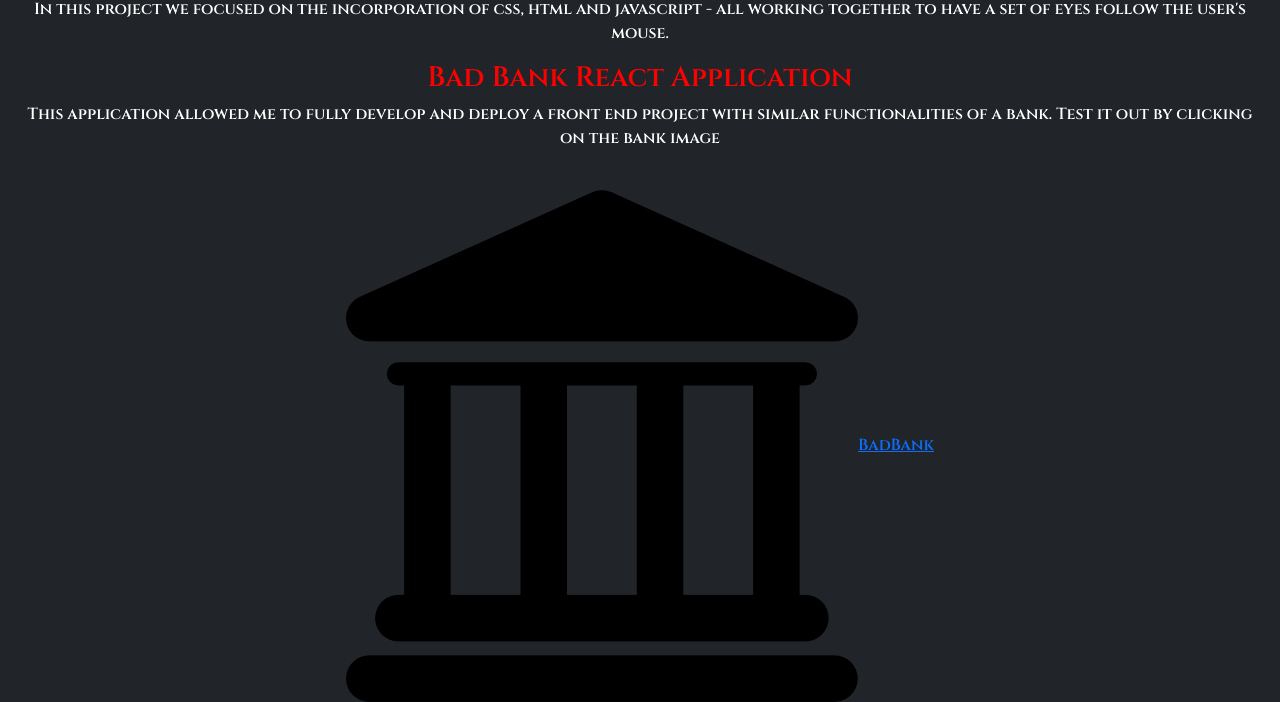
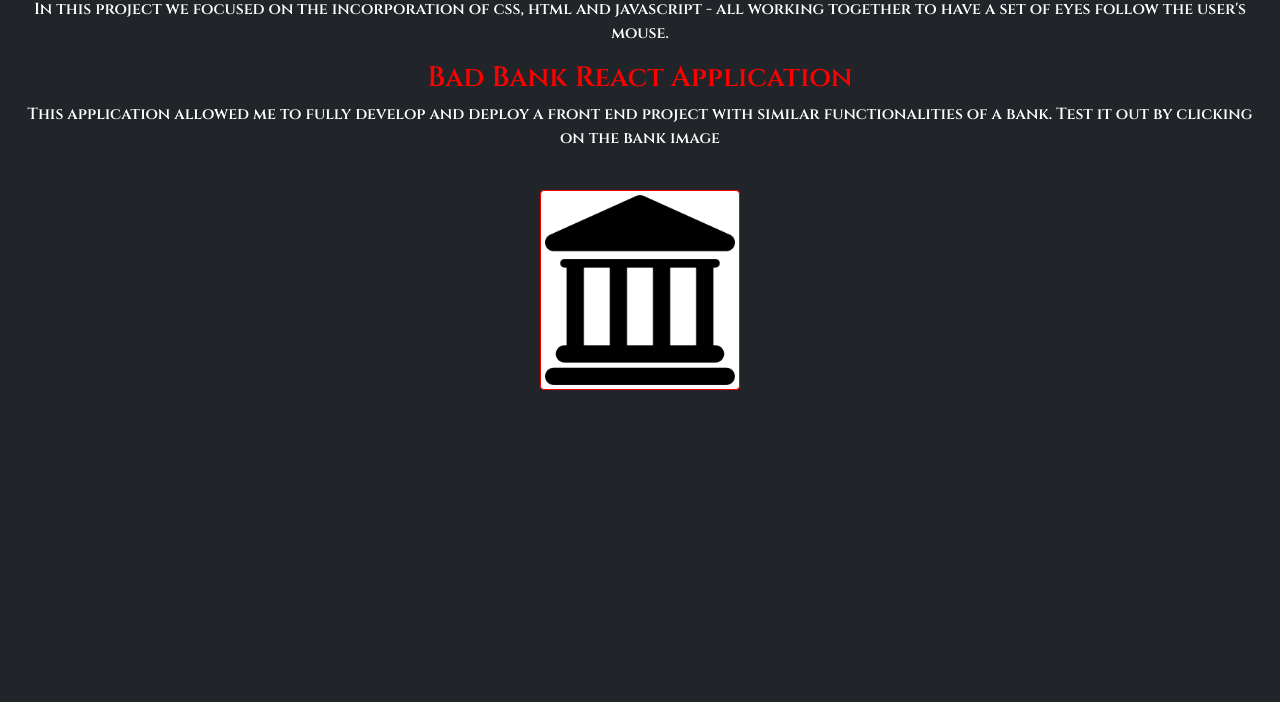
Before and after one commit to quantumeduardo/quantumeduardo.github.io, a plain HTML site: page projects.html in a window 1280 px wide. Shown: the part 1867-2569 px from the top of the page. After the commit the page ends 2257 px from the top, so only its background shows below. Drawn offline with nearby package versions, Linux system fonts and the light colour scheme.

Commit message:
adjusted badbank style

```diff
--- a/projects.html
+++ b/projects.html
@@ -75,7 +75,7 @@ In this project we learned how to create images on demand using javascript, so w
    <p> This application allowed me to fully develop and deploy a front end project with similar functionalities of a bank. Test it out by clicking on the bank image
    </p>
   </br>
-  <img src="badbank.png"><a href="http://jorgehernandezbankingapp.s3-website-us-east-1.amazonaws.com/#/">BadBank</a>
+  <img src="badbank.png" class="img-thumbnail" alt="..." href="http://jorgehernandezbankingapp.s3-website-us-east-1.amazonaws.com/#/">
    </div>
 
   </div>
```
